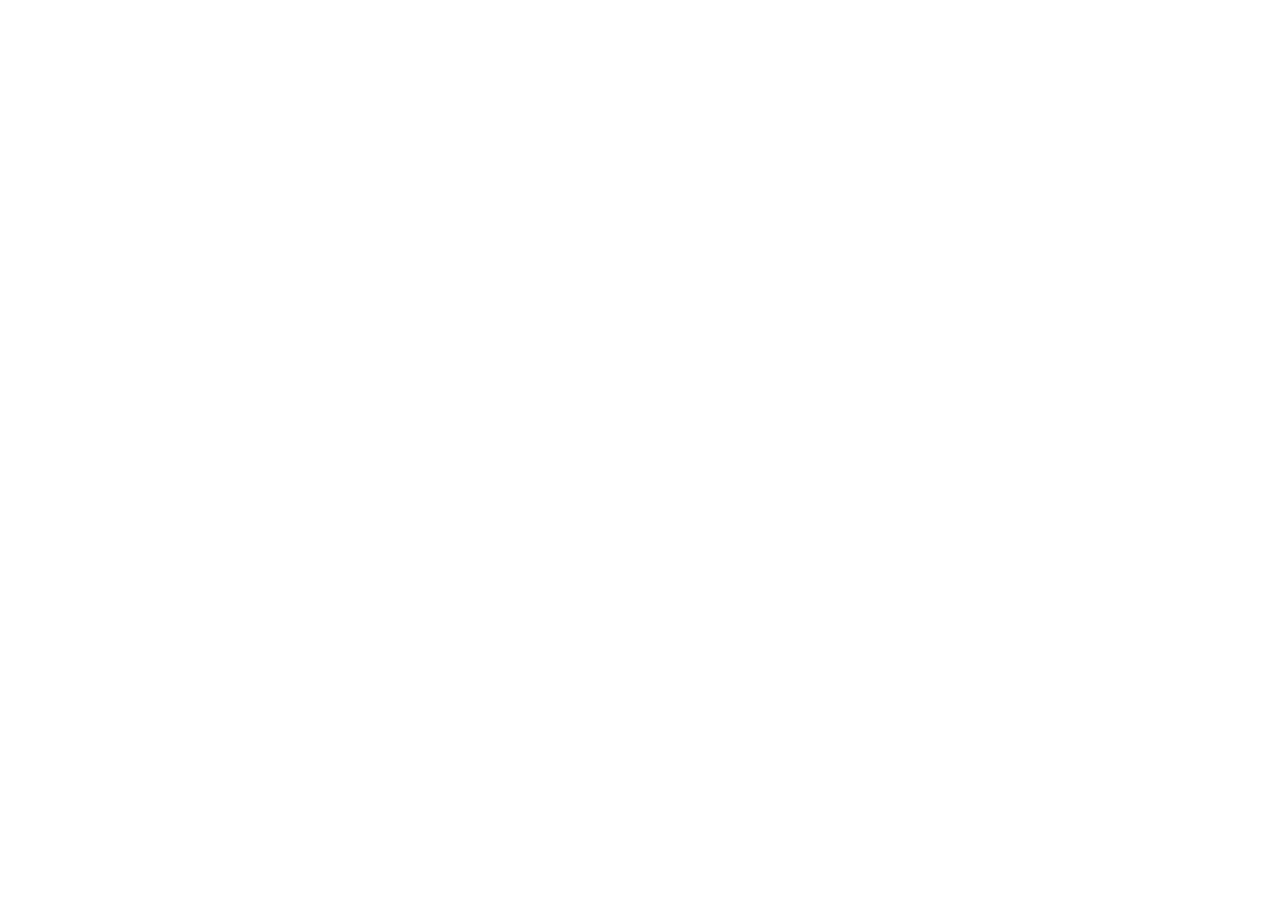
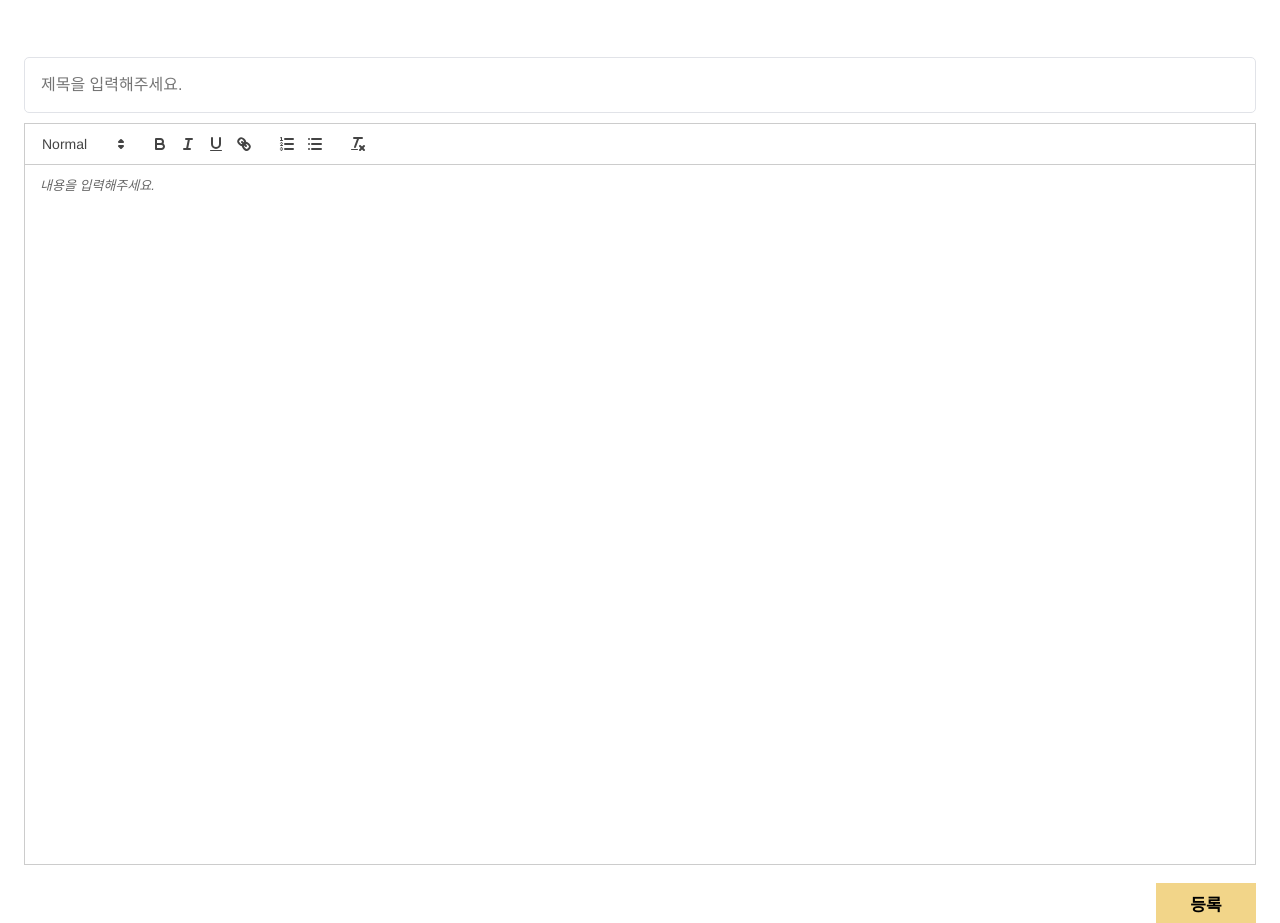
Before and after one commit to Golden-bung-eoppang/Golden-bung-eoppang, a React (Create React App) app in the folder react_simwha_test/: page /write in a window 1280 px wide. Shown: the part 100-1023 px from the top of the page. Before the commit the page ends 800 px from the top, so only its background shows below. Built offline with nearby package versions, Linux system fonts and the light colour scheme.

Commit message:
글작성 UI 완성

```diff
--- a/react_simwha_test/package.json
+++ b/react_simwha_test/package.json
@@ -12,6 +12,7 @@
     "react": "^18.2.0",
     "react-dom": "^18.2.0",
     "react-icons": "^4.7.1",
+    "react-quill": "^2.0.0",
     "react-redux": "^8.0.5",
     "react-router-dom": "^6.5.0",
     "react-scripts": "5.0.1",
--- /dev/null
+++ b/react_simwha_test/src/components/Editor.jsx
@@ -0,0 +1,17 @@
+import React, {useState} from 'react';
+import ReactQuill from 'react-quill';
+import 'react-quill/dist/quill.snow.css';
+
+export default function Editor() {
+  const [value, setValue] = useState('');
+
+  return (
+    <ReactQuill
+      theme='snow'
+      value={value}
+      onChange={setValue}
+      style={{height: 700}}
+      placeholder={'내용을 입력해주세요.'}
+    />
+  );
+}
--- a/react_simwha_test/src/pages/Write.jsx
+++ b/react_simwha_test/src/pages/Write.jsx
@@ -1,8 +1,70 @@
-import React from "react";
-import Layout from "../components/Layout";
-
+import React from 'react';
+import styled from 'styled-components';
+import Layout from '../components/Layout';
+import Editor from '../components/Editor';
 const Write = () => {
-  return <Layout>write page</Layout>;
+  return (
+    <Layout>
+      <StyledP>✏️ 우리동네의 붕어빵 맛집을 알려주세요.</StyledP>
+      <WirteContainer>
+        <StyledInput placeholder='제목을 입력해주세요.' />
+        <Editor />
+      </WirteContainer>
+      <Flex>
+        <AddButton>등록</AddButton>
+      </Flex>
+    </Layout>
+  );
 };
 
+const WirteContainer = styled.section`
+  display: flex;
+  flex-direction: column;
+  gap: 10px;
+`;
+const StyledP = styled.p`
+  font-size: 24px;
+  border-bottom: 3px solid #f2d589;
+  padding: 0 0 15px 15px;
+  margin: 0 0 60px;
+  font-weight: 700;
+`;
+
+const StyledInput = styled.input`
+  border: 1px solid #e1e3e8;
+  border-radius: 5px;
+  font-size: 16px;
+  font-weight: 500;
+  color: #333;
+  padding: 0 52px 0 16px;
+  line-height: 44px;
+  height: 56px;
+  width: 100%;
+  &:focus{
+    outline: none;
+  }
+`;
+
+const Flex = styled.div`
+  display: flex;
+  justify-content: right;
+  margin-top: 60px;
+`;
+
+const AddButton = styled.button`
+  font-size: 17px;
+  width: 100px;
+  height: 40px;
+  border: none;
+  background-color: #f2d589;
+  font-weight: 600;
+  &:hover{
+    cursor: pointer;
+  }
+  &:active{
+    width: 95px;
+    height: 35px;
+  }
+`
+
 export default Write;
```
Also changed, not shown: 1 other file (tests, documents, lock files or other folders).
